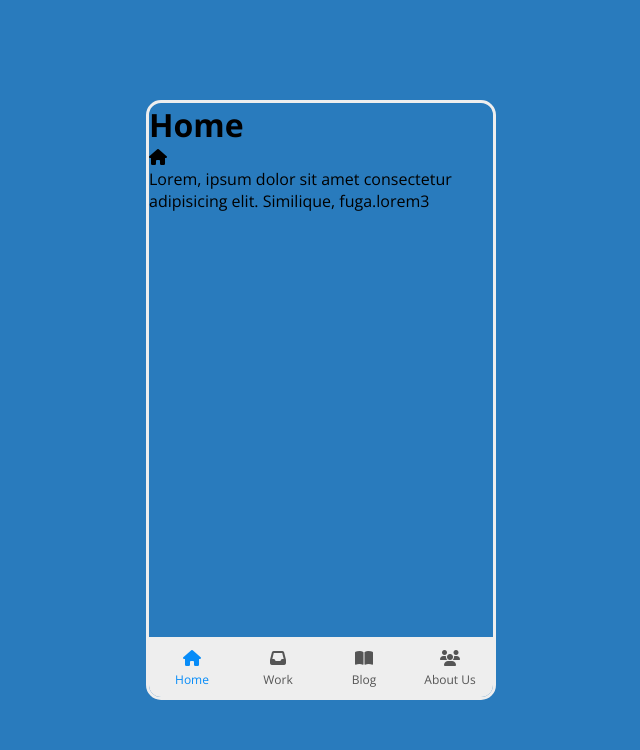
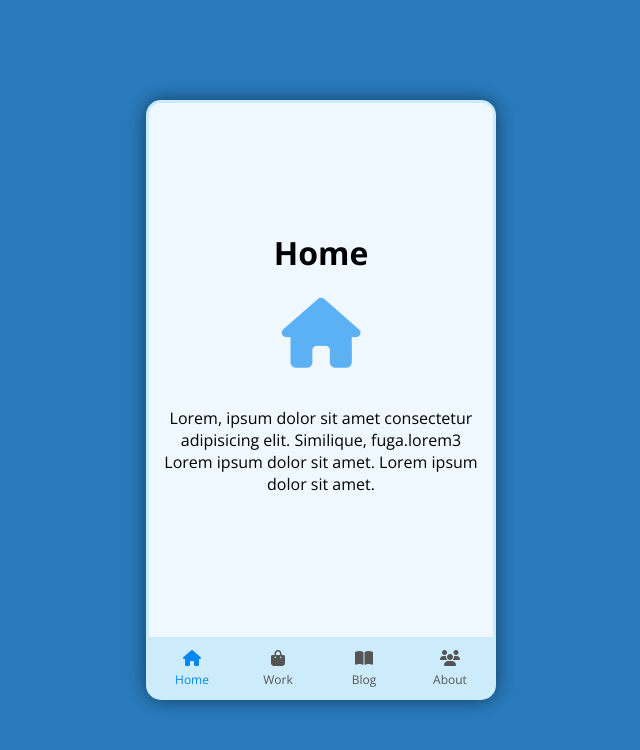
Before and after one commit to ChrisRoland/Mobile-Tab-Nav, a plain HTML site: page index.html in a window 1280 px wide. Both pictures are taken after a click on the item "Home". Shown: the whole page, without its empty margins (319-959 px from the left). Drawn offline with nearby package versions, Linux system fonts and the light colour scheme.

Commit message:
feat: functionality. fix: UI

```diff
--- a/index.html
+++ b/index.html
@@ -24,22 +24,22 @@
       <div class="content show">
         <h1>Home</h1>
         <i class="fas fa-home"></i>
-        <p>Lorem, ipsum dolor sit amet consectetur adipisicing elit. Similique, fuga.lorem3</p>
+        <p>Lorem, ipsum dolor sit amet consectetur adipisicing elit. Similique, fuga.lorem3 Lorem ipsum dolor sit amet. Lorem ipsum dolor sit amet.</p>
       </div>
       <div class="content">
-        <h1>Home</h1>
-        <i class="fas fa-home"></i>
-        <p>Lorem, ipsum dolor sit amet consectetur adipisicing elit. Similique, fuga.lorem3</p>
+        <h1>Work</h1>
+        <i class="fas fa-shopping-bag"></i>
+        <p>Lorem, ipsum dolor sit amet consectetur adipisicing elit. Similique, fuga.lorem3 Lorem ipsum dolor sit amet. Lorem ipsum dolor sit amet.</p>
       </div>
       <div class="content">
-        <h1>Home</h1>
-        <i class="fas fa-home"></i>
-        <p>Lorem, ipsum dolor sit amet consectetur adipisicing elit. Similique, fuga.lorem3</p>
+        <h1>Blog</h1>
+        <i class="fas fa-book-open"></i>
+        <p>Lorem, ipsum dolor sit amet consectetur adipisicing elit. Similique, fuga.lorem3 Lorem ipsum dolor sit amet. Lorem ipsum dolor sit amet.</p>
       </div>
       <div class="content">
-        <h1>Home</h1>
-        <i class="fas fa-home"></i>
-        <p>Lorem, ipsum dolor sit amet consectetur adipisicing elit. Similique, fuga.lorem3</p>
+        <h1>About</h1>
+        <i class="fas fa-users"></i>
+        <p>Lorem, ipsum dolor sit amet consectetur adipisicing elit. Similique, fuga.lorem3 Lorem ipsum dolor sit amet. Lorem ipsum dolor sit amet.</p>
       </div>
 
       <nav>
@@ -49,7 +49,7 @@
             <p>Home</p>
           </li>
           <li>
-            <i class="fas fa-inbox"></i>
+            <i class="fas fa-shopping-bag"></i>
             <p>Work</p>
           </li>
           <li>
@@ -58,7 +58,7 @@
           </li>
           <li>
             <i class="fas fa-users"></i>
-            <p>About Us</p>
+            <p>About</p>
           </li>
         </ul>
       </nav>
--- a/script.js
+++ b/script.js
@@ -0,0 +1,12 @@
+const contents = document.querySelectorAll('.content');
+const tabs = document.querySelectorAll('nav ul li');
+
+tabs.forEach((tab, index) => {
+  tab.addEventListener('click', () => {
+    tabs.forEach(tab => tab.classList.remove('active'));
+    tab.classList.add('active');
+
+    contents.forEach(content => content.classList.remove('show'));
+    contents[index].classList.add('show');
+  });
+});
--- a/styles.css
+++ b/styles.css
@@ -16,24 +16,34 @@ body {
 }
 
 .phone {
+    background-color: aliceblue;
     position: relative;
     overflow: hidden;
-    border: 3px solid #eee;
+    border: 3px solid #ccecfc;
     border-radius: 15px;
     height: 600px;
     width: 350px;
+    box-shadow: 0 0 20px rgba(0, 0, 0, 0.5);
+}
+
+.phone .content {
+    position: absolute;
+    top: 0;
+    left: 0;
+    opacity: 0;
+    object-fit: cover;
+    display: flex;
+    flex-direction: column;
+    justify-content: center;
+    align-items: center;
+    gap: 1.5rem;
+    text-align: center;
+    height: calc(100% - 60px);
+    width: 100%;
+    transition: opacity 0.5s ease;
 }
 
 /* .phone .content {
-    opacity: 0;
-    object-fit: cover;
-    position: absolute;
-    text-align: center;
-    width: 100%;
-    transition: opacity 0.5s ease;
-} */
-
-.phone .content {
     opacity: 0;
     object-fit: cover;
     position: absolute;
@@ -43,10 +53,19 @@ body {
     height: calc(100% - 60px);
     width: 100%;
     transition: opacity 0.5s ease;
-}
+} */
 
 .phone .content.show {
     opacity: 1;
+}
+
+.phone .content i {
+    font-size: 70px;
+    color: #5cb1f5;
+}
+
+.phone .content p {
+    padding: 15px;
 }
 
 nav {
@@ -58,7 +77,7 @@ nav {
 }
 
 nav ul {
-    background-color: #eee;
+    background-color: #ccecfc;
     display: flex;
     list-style-type: none;
     padding: 0;
@@ -84,5 +103,5 @@ nav ul li:hover {
 }
 
 nav ul li.active {
-    color: #078cf8;
+    color: #0686ef;
 }
```
Also changed, not shown: image.png (added), 1 other file.
